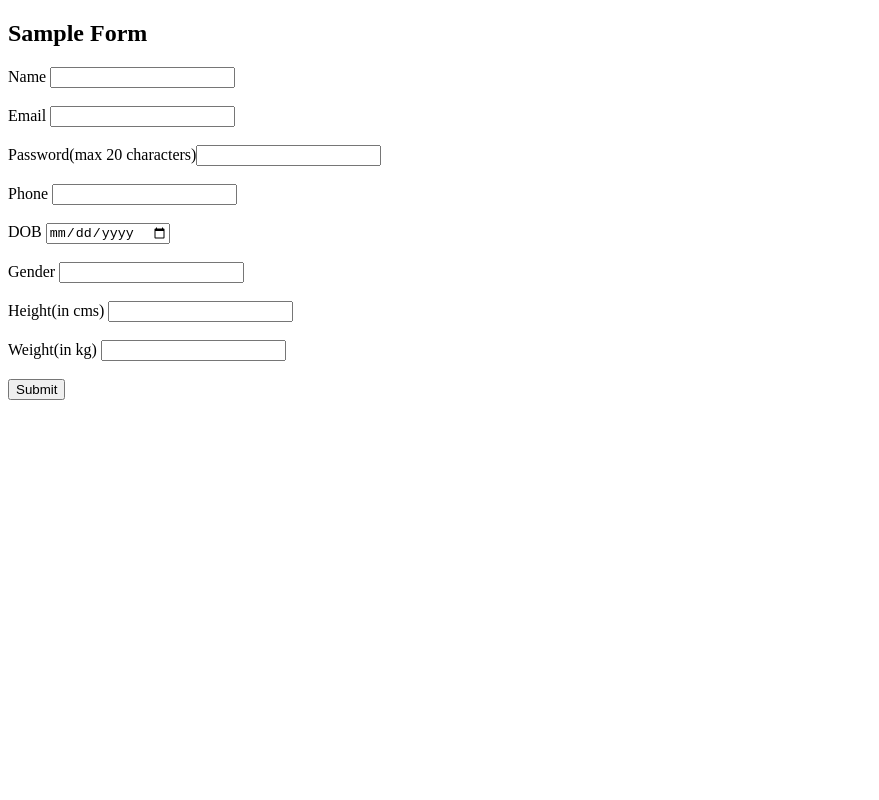
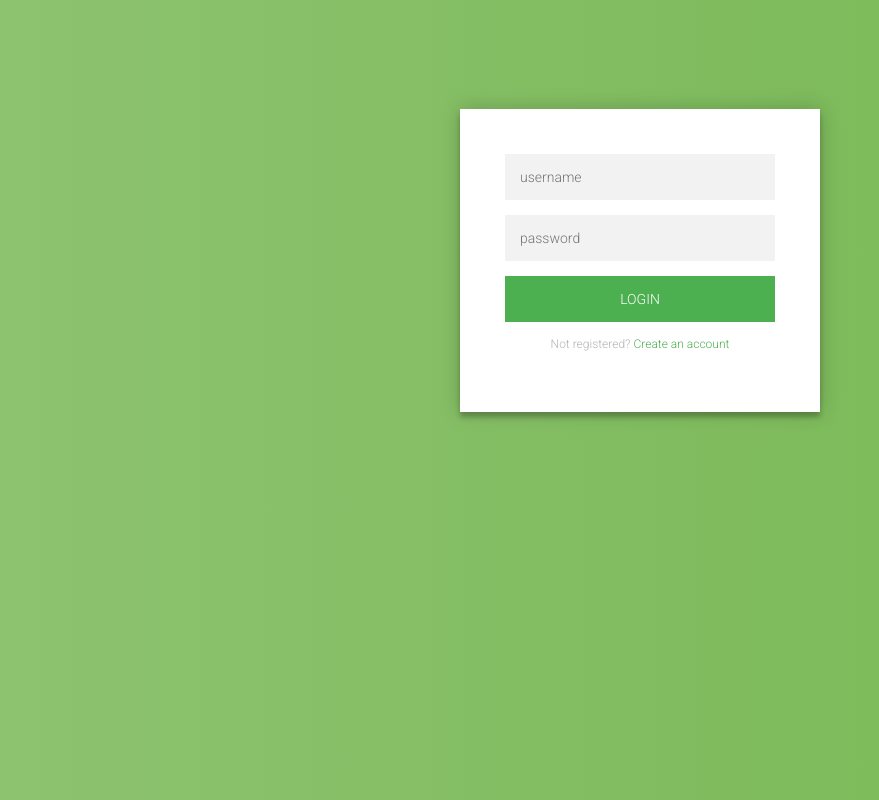
Before and after one commit to ketanp05/HummingBird, a plain HTML site: page index.html in a window 1280 px wide. Shown: the whole page, without its empty margins (0-879 px from the left). Drawn offline with Linux system fonts and the light colour scheme.

Commit message:
Add files via upload

```diff
--- a/index.html
+++ b/index.html
@@ -1,27 +1,15 @@
-<!DOCTYPE html>
 <html>
-<head>
-	<h2>Sample Form</h2>
-</head>
-<body>
-<form method="POST">
-  <label>Name </label><input type="text" id="name" name="name"><br>
-  <br>
-  <label>Email </label><input type="email" id="email" name="email"><br>
-  <br>
-  <label>Password(max 20 characters)</label><input type="password" id="password" name="password"><br>
-  <br>
-  <label>Phone </label><input type="text" id="phone" name="phone"><br>
-  <br>
-  <label>DOB </label><input type="date" id="date" name="date"><br>
-  <br>
-  <label>Gender </label><input type="text" id="gender" name="gender"><br>
-  <br>
-  <label>Height(in cms) </label><input type="number" id="height" name="height" step=0.01 min=0><br>
-  <br>
-  <label>Weight(in kg) </label><input type="number" id="weight" name="weight" step=0.1 min=0><br>
-  <br>
-  <input type="submit" name="submit" value="Submit">
-</form>
-</body>
+    <head>
+        <link rel="stylesheet" type="text/css" href="login.css">
+    </head>
+<div class="login-page">
+    <div class="form">
+      <form class="login-form">
+        <input type="text" name="" placeholder="username"/>
+        <input type="password" placeholder="password"/>
+        <button>login</button>
+        <p class="message">Not registered? <a href="register.html">Create an account</a></p>
+      </form>
+    </div>
+  </div>
 </html>
--- /dev/null
+++ b/login.css
@@ -0,0 +1,111 @@
+@import url(https://fonts.googleapis.com/css?family=Roboto:300);
+
+.login-page {
+  width: 360px;
+  padding: 8% 0 0;
+  margin: auto;
+}
+.form {
+  position: relative;
+  z-index: 1;
+  background: #FFFFFF;
+  max-width: 360px;
+  margin: 0 auto 100px;
+  padding: 45px;
+  text-align: center;
+  box-shadow: 0 0 20px 0 rgba(0, 0, 0, 0.2), 0 5px 5px 0 rgba(0, 0, 0, 0.24);
+}
+.form input {
+  font-family: "Roboto", sans-serif;
+  outline: 0;
+  background: #f2f2f2;
+  width: 100%;
+  border: 0;
+  margin: 0 0 15px;
+  padding: 15px;
+  box-sizing: border-box;
+  font-size: 14px;
+}
+.form label {
+  font-family: "Roboto", sans-serif;
+  outline: 0;
+  background: #f2f2f2;
+  width: 100%;
+  border: 0;
+  margin: 0 0 15px;
+  padding: 15px;
+  box-sizing: border-box;
+  font-size: 14px;
+}
+.form button {
+  font-family: "Roboto", sans-serif;
+  text-transform: uppercase;
+  outline: 0;
+  background: #4CAF50;
+  width: 100%;
+  border: 0;
+  padding: 15px;
+  color: #FFFFFF;
+  font-size: 14px;
+  -webkit-transition: all 0.3 ease;
+  transition: all 0.3 ease;
+  cursor: pointer;
+}
+.form button:hover,.form button:active,.form button:focus {
+  background: #43A047;
+}
+.form .message {
+  margin: 15px 0 0;
+  color: #b3b3b3;
+  font-size: 12px;
+}
+.form .message a {
+  color: #4CAF50;
+  text-decoration: none;
+}
+.form .register-form {
+  display: none;
+}
+.container {
+  position: relative;
+  z-index: 1;
+  max-width: 300px;
+  margin: 0 auto;
+}
+.container:before, .container:after {
+  content: "";
+  display: block;
+  clear: both;
+}
+.container .info {
+  margin: 50px auto;
+  text-align: center;
+}
+.container .info h1 {
+  margin: 0 0 15px;
+  padding: 0;
+  font-size: 36px;
+  font-weight: 300;
+  color: #1a1a1a;
+}
+.container .info span {
+  color: #4d4d4d;
+  font-size: 12px;
+}
+.container .info span a {
+  color: #000000;
+  text-decoration: none;
+}
+.container .info span .fa {
+  color: #EF3B3A;
+}
+body {
+  background: #76b852; /* fallback for old browsers */
+  background: -webkit-linear-gradient(right, #76b852, #8DC26F);
+  background: -moz-linear-gradient(right, #76b852, #8DC26F);
+  background: -o-linear-gradient(right, #76b852, #8DC26F);
+  background: linear-gradient(to left, #76b852, #8DC26F);
+  font-family: "Roboto", sans-serif;
+  -webkit-font-smoothing: antialiased;
+  -moz-osx-font-smoothing: grayscale;
+}
```
Also changed, not shown: register.html (added, +21 -0 lines).
